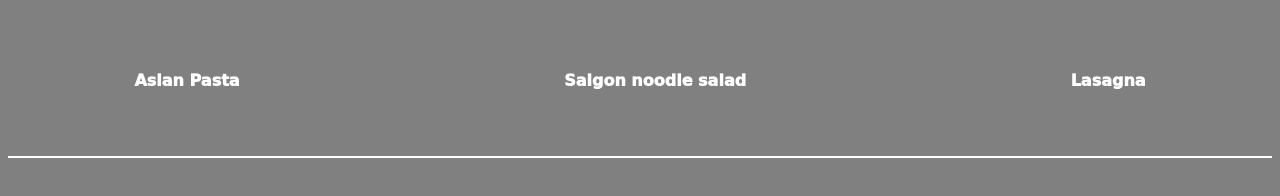
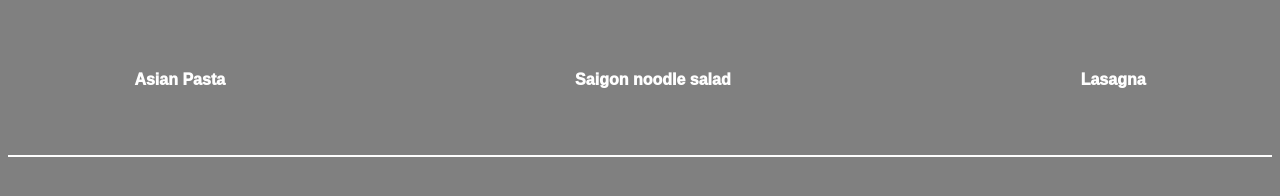
Before and after one commit to gk-12/odin-recipes, a plain HTML site: page index.html in a window 1280 px wide. Drawn offline with Linux system fonts and the light colour scheme.

Commit message:
small change

```diff
--- a/styles.css
+++ b/styles.css
@@ -1,6 +1,6 @@
 * {
     box-sizing: border-box;
-    font-family: 'Brush Script MT', cursive;
+    font-family: 'Brush Script MT', sans-serif;
 }
 
 body {
```
